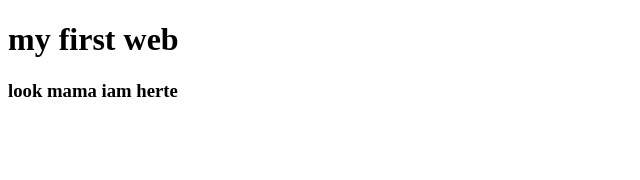
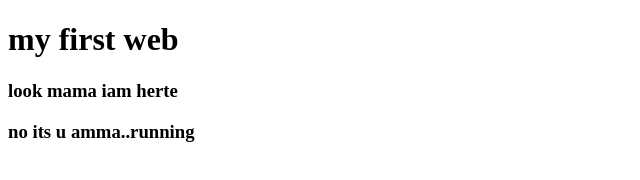
Before and after one commit to mrkhanhero/my-first-web, a plain HTML site: page index.html in a window 1280 px wide. Shown: the whole page, without its empty margins (0-640 px from the left). Drawn offline with Linux system fonts and the light colour scheme.

Commit message:
Update index.html

```diff
--- a/index.html
+++ b/index.html
@@ -8,5 +8,6 @@
 <body>
     <h1>my first web</h1>
     <h3>look mama iam herte</h3>
+    <h3>no its u amma..running</h3>
 </body>
 </html>
```
